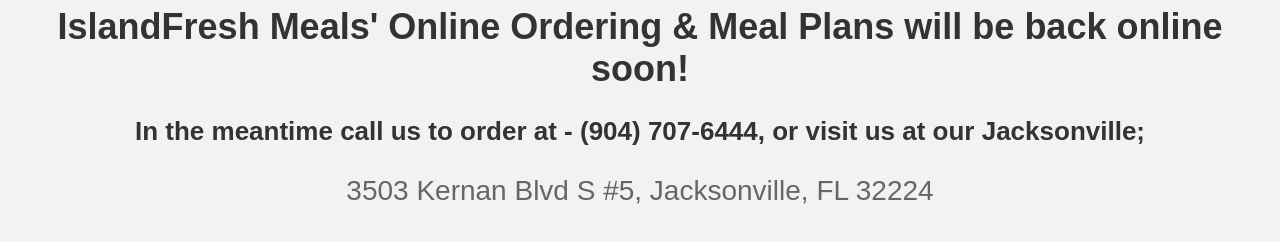
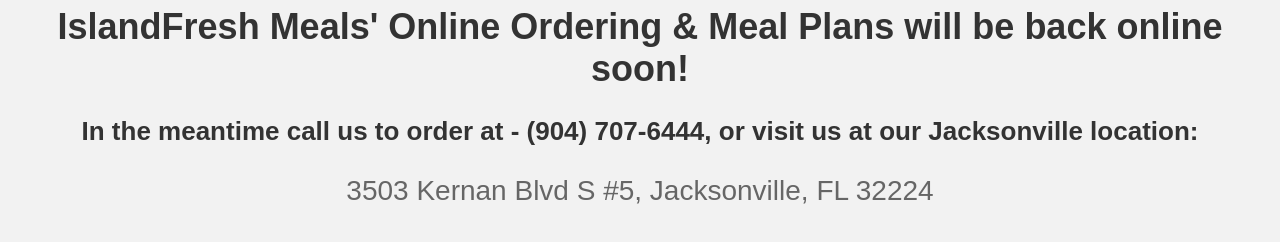
Before and after one commit to jossydee1/Islandfreshmeals.com-, a plain HTML site: page index.html in a window 1280 px wide. Shown: the part 430-672 px from the top of the page. Drawn offline with Linux system fonts and the light colour scheme.

Commit message:
coming soon page

```diff
--- a/index.html
+++ b/index.html
@@ -44,7 +44,7 @@
       <img class="gif" src="https://media0.giphy.com/media/dsv7nOcxnUgFPb3iFa/giphy.gif?cid=6c09b952e437d5232162734dccdc80688e8b712d5089abda&ep=v1_internal_gifs_gifId&rid=giphy.gif&ct=s" alt="Sparkling Ice GIF">
     </div>
     <h1>IslandFresh Meals' Online Ordering & Meal Plans will be back online soon!</h1>
-    <h3>In the meantime call us to order at - (904) 707-6444, or visit us at our Jacksonville;</h3>
+    <h3>In the meantime call us to order at - (904) 707-6444, or visit us at our Jacksonville location:</h3>
     <p>3503 Kernan Blvd S #5, Jacksonville, FL 32224</p>
 
   </div>
```
